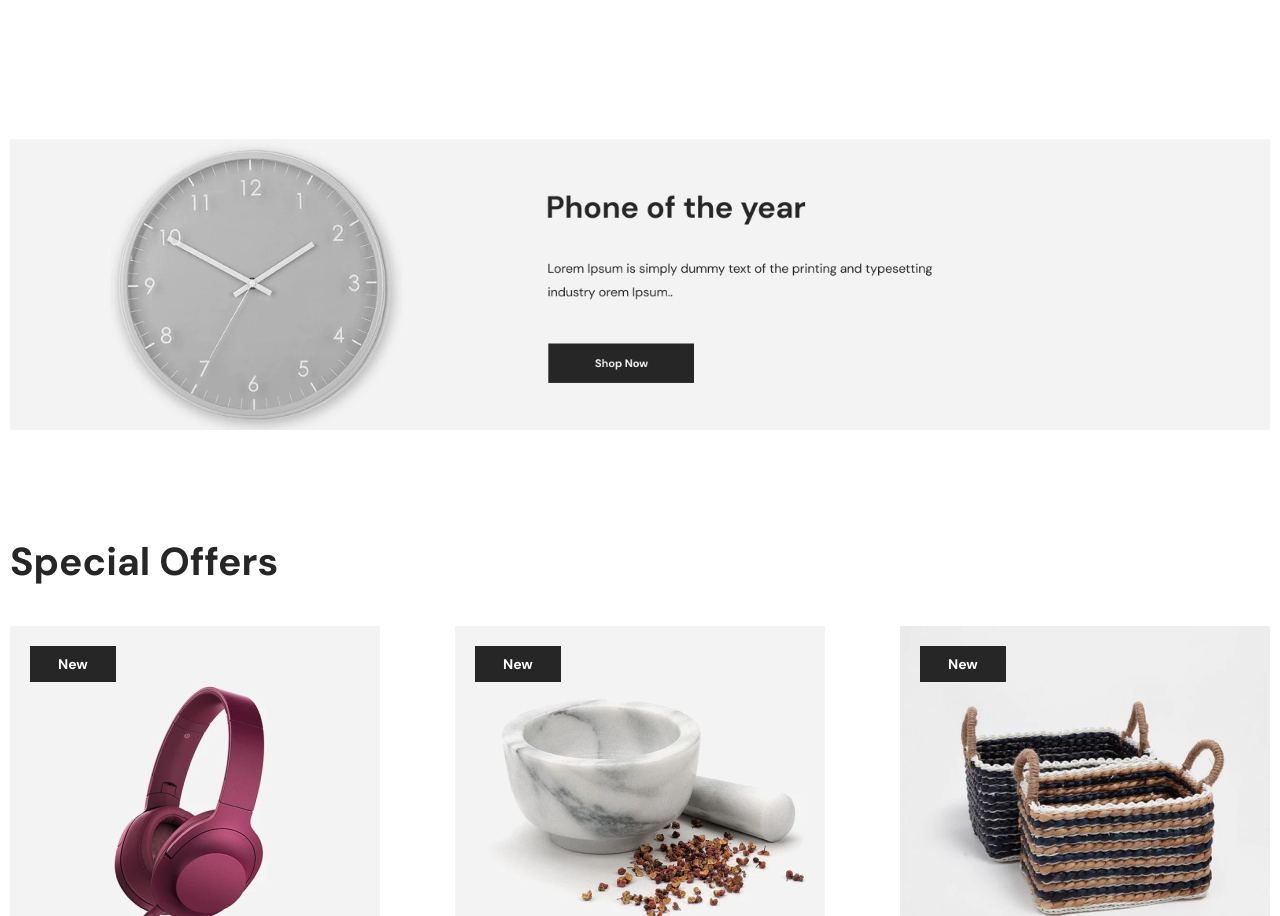
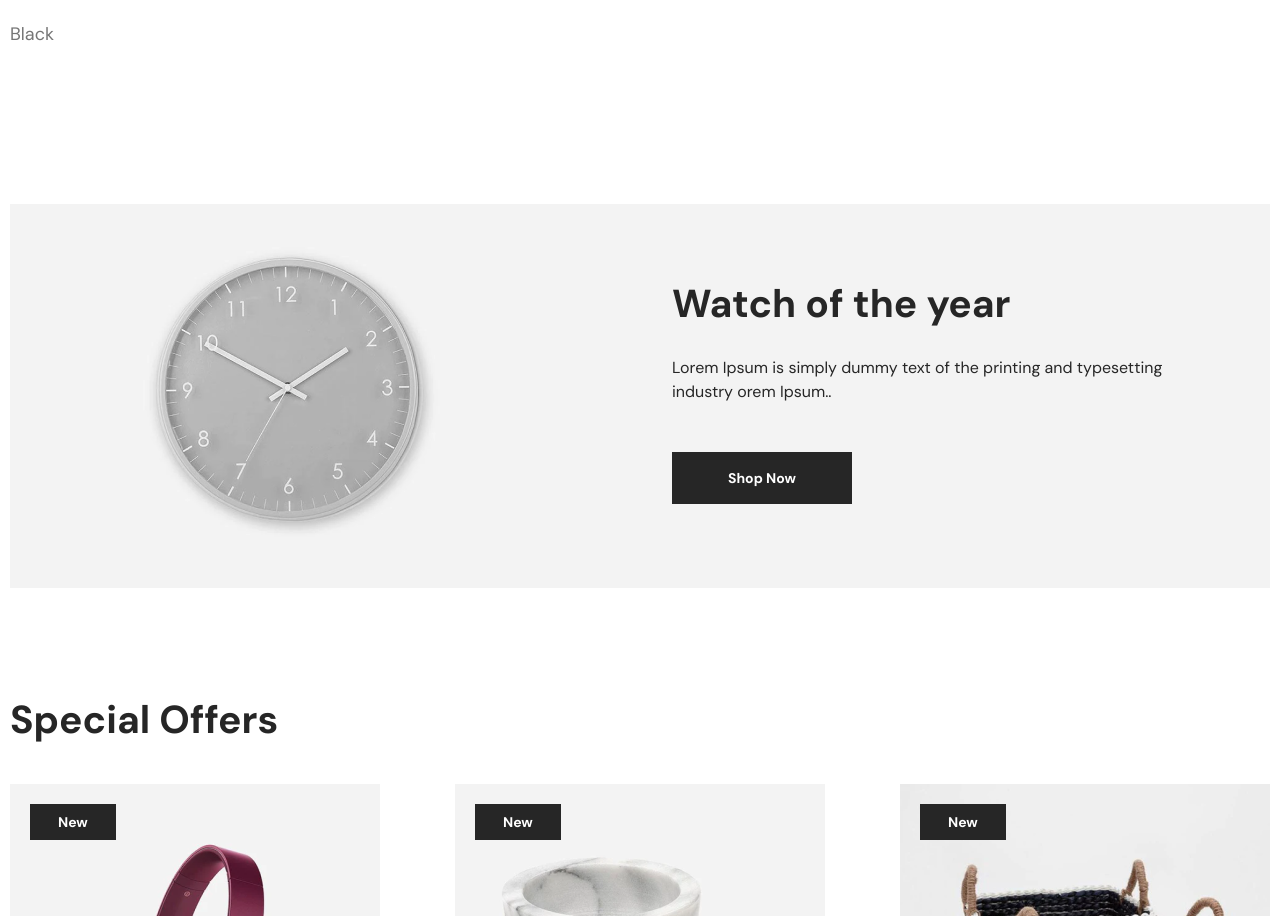
Before and after one commit to Tamim-dev/Orebi, a React (Create React App) app: page / in a window 1280 px wide. Shown: the part 3220-4136 px from the top of the page. Built offline with nearby package versions, Linux system fonts and the light colour scheme.

Commit message:
ads part

```diff
--- a/src/components/Ads.js
+++ b/src/components/Ads.js
@@ -2,13 +2,25 @@ import React from "react";
 import Container from "./layout/Container";
 import Image from "./layout/Image";
 import { Link } from "react-router-dom";
+import Heading from "./layout/Heading";
+import Button from "./layout/Button";
 
 const Ads = () => {
   return (
     <Container className="mt-3 lg:mt-32">
-      <Link to="#">
-        <Image imgsrc="assets/ads.png" />
-      </Link>
+      <div className="bg-[#F3F3F3] lg:flex lg:py-7 lg:pl-16">
+        <div className=" lg:w-2/4">
+          <Image imgsrc={"assets/watch.png"} />
+        </div>
+        <div className=" lg:w-2/4 lg:py-14 py-4 lastDevice:max-lg:text-center">
+          <Heading title={"Watch of the year"} />
+          <p className="lg:w-[511px] font-dm text-base text-cdrop mt-9 mb-9 lg:mb-12">
+            Lorem Ipsum is simply dummy text of the printing and typesetting
+            industry orem Ipsum..
+          </p>
+          <Button title={"Shop Now"} />
+        </div>
+      </div>
     </Container>
   );
 };
--- a/src/components/Arrivals.js
+++ b/src/components/Arrivals.js
@@ -61,9 +61,9 @@ const Arrivals = () => {
         <div className=" lg:mb-12 mb-5">
           <Heading title="New Arrivals" />
         </div>
-        <div >
+        <div>
           <Slider {...settings}>
-            <div>
+            <div className="lg:!w-[380px]">
               <Product
                 imgsrc="assets/product_1.png"
                 badge={true}
@@ -72,7 +72,7 @@ const Arrivals = () => {
                 productColor="Black"
               />
             </div>
-            <div>
+            <div className="lg:!w-[380px]">
               <Product
                 imgsrc="assets/product_2.png"
                 badge={true}
@@ -81,7 +81,7 @@ const Arrivals = () => {
                 productColor="Black"
               />
             </div>
-            <div>
+            <div className="lg:!w-[380px]">
               <Product
                 imgsrc="assets/product_3.png"
                 badge={true}
@@ -90,7 +90,7 @@ const Arrivals = () => {
                 productColor="Black"
               />
             </div>
-            <div>
+            <div className="lg:!w-[380px]">
               <Product
                 imgsrc="assets/product_4.png"
                 badge={true}
@@ -99,7 +99,7 @@ const Arrivals = () => {
                 productColor="Black"
               />
             </div>
-            <div>
+            <div className="lg:!w-[380px]">
               <Product
                 imgsrc="assets/product_5.png"
                 badge={true}
--- /dev/null
+++ b/src/components/layout/Button.js
@@ -0,0 +1,7 @@
+import React from "react";
+
+const Button = ({title}) => {
+  return <button className="bg-cdrop text-white font-dm font-bold text-sm px-14 py-4">{title}</button>;
+};
+
+export default Button;
--- a/src/components/layout/Product.js
+++ b/src/components/layout/Product.js
@@ -8,7 +8,7 @@ import { BsFillCartFill } from "react-icons/bs";
 const Product = ({ imgsrc, badge, productName, productPrice,productColor }) => {
   return (
     <>
-      <div className="sm:flex-wrap xl:max-w-[380px] lg:max-ipad2:max-w-[320px] tablet:max-w-[340px] sm:max-md:max-w-[285px] lastDevice:max-w-[285px] group relative overflow-y-hidden ">
+      <div className=" group relative overflow-y-hidden">
         <Image className="w-full h-full" imgsrc={imgsrc} />
         {badge && <Badge title="New" />}
         <div className="absolute lg:bottom-[-44%] bottom-[-60%] w-full bg-white p-6 duration-300 ease-in-out group-hover:bottom-0 ">
```
Also changed, not shown: public/assets/watch.png (added).
